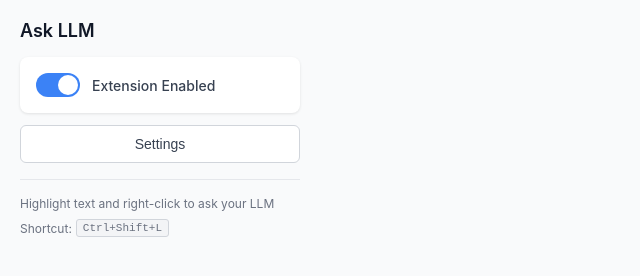
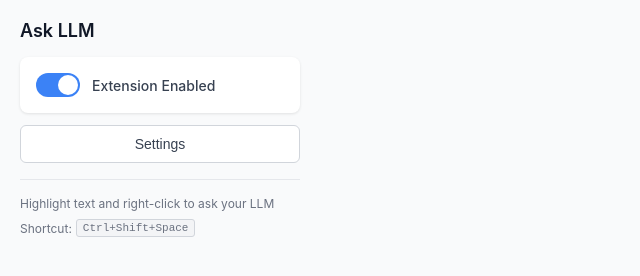
Before and after one commit to devin201o/Inspect-assistant, a website built with Vite: page src/popup.html in a window 1280 px wide. Shown: the full height of the page, 0-640 px from the left. Built offline with nearby package versions, Linux system fonts and the light colour scheme; some packages are replaced by stand-ins of ours.

Commit message:
Changed the shortcut from CTRL+SHIFT+L to CTRL+SHIFT+SPACE

```diff
--- a/src/popup.html
+++ b/src/popup.html
@@ -26,7 +26,7 @@
 
     <div class="footer">
       <p>Highlight text and right-click to ask your LLM</p>
-      <p class="shortcut">Shortcut: <kbd>Ctrl+Shift+L</kbd></p>
+      <p class="shortcut">Shortcut: <kbd>Ctrl+Shift+Space</kbd></p>
     </div>
   </div>
   <script type="module" src="./popup.ts"></script>
```
Also changed, not shown: src/manifest.json.
